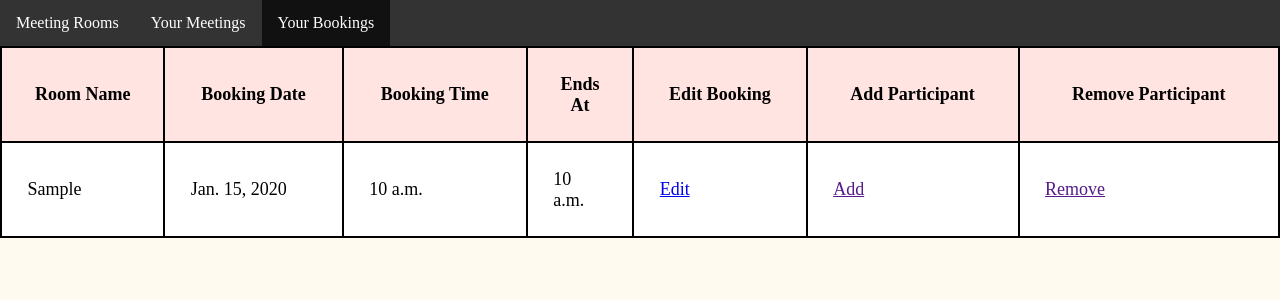
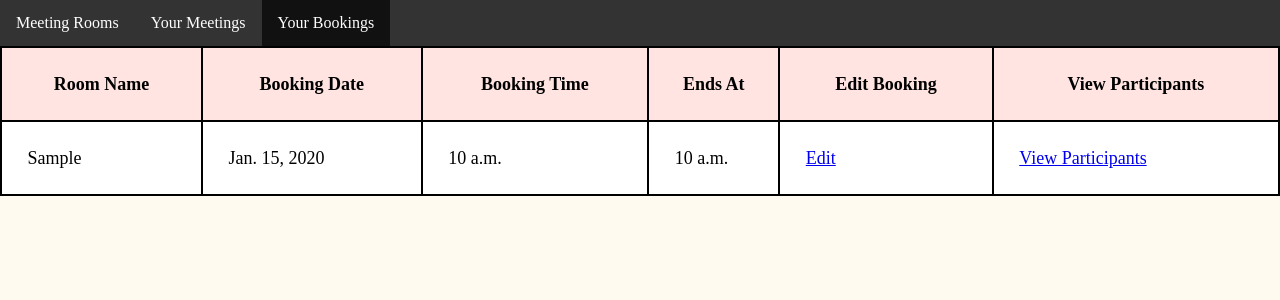
Before and after one commit to Ajn-03/BookingModel, a Django app: page /clovia/1/bookings/ in a window 1280 px wide. Shown: the part 88-388 px from the top of the page. Run offline with Django 4.2, Linux system fonts and the light colour scheme; tables that the repository leaves empty hold one stand-in row (Sample ...).

Commit message:
Modified

```diff
--- a/clovia/models.py
+++ b/clovia/models.py
@@ -18,7 +18,7 @@ class Bookings(models.Model):
     booking_date = models.DateField("Booking On")
     booking_time = models.TimeField("Booking At")
     end_time = models.TimeField("Ends At")#for {self.booking_duration}
-    participants = models.ManyToManyField(Login, blank=True,related_name='bookings_participated')
+    participants = models.ManyToManyField(Login,related_name='bookings_participated')
 
     def __str__(self):
-        return f"{self.user.username} booked {self.room_name.room}  on {self.booking_date} at {self.booking_time}"
+        return f"{self.user.username} booked {self.room_name.room}  on {self.booking_date} at {self.booking_time} invited {self.participants}"
--- a/clovia/templates/clovia/view_bookings.html
+++ b/clovia/templates/clovia/view_bookings.html
@@ -32,8 +32,7 @@
                         <th>Booking Time</th>
                         <th>Ends At</th>
                         <th>Edit Booking</th>
-                        <th>Add Participant</th>
-                        <th>Remove Participant</th>
+                        <th>View Participants</th>
                     </tr>
                 </thead>
                 <tbody>
@@ -44,9 +43,7 @@
                         <td>{{ booking.booking_time }}</td>
                         <td>{{booking.end_time}}</td>
                         <td><a href="{% url 'clovia:edit_booking' login.id booking.id  %}">Edit</a></td>
-                        <td><a href="">Add</a></td>
-                        <td><a href="">Remove</a></td>
-
+                        <td><a href="{% url 'clovia:view_participants' booking.id  %}">View Participants</a></td>
                     </tr>
                     {% endfor %}
                 </tbody>
--- a/clovia/urls.py
+++ b/clovia/urls.py
@@ -11,7 +11,6 @@ urlpatterns = [
     path("<int:login_id>/meetings/", views.meetings, name="meetings"),
     path("<int:login_id>/bookings/", views.view_bookings, name="view_bookings"),
     path('<int:login_id>/<int:booking_id>/edit/', views.edit_booking, name='edit_booking'),
-    #path('<int:login_id>/<int:booking_id>/add_participant/', views.add_participant, name='add_participant'),
-    #path('<int:login_id>/<int:booking_id>/remove_participant/', views.remove_participant, name='remove_participant'),
+    path('<int:booking_id>/view_participant/', views.view_participants, name='view_participants'),
 
 ]
--- a/clovia/views.py
+++ b/clovia/views.py
@@ -1,7 +1,7 @@
 from django.shortcuts import render,redirect,get_object_or_404
 from django.http import HttpResponse
 # Create your views here.
-from .forms import LoginForm,BookingForm
+from .forms import LoginForm,BookingForm,EditForm,ParticipantForm
 from django.views import generic
 from .models import Login,Meeting_Rooms, Bookings
 from datetime import datetime
@@ -15,7 +15,8 @@ def extract_name_from_username(username):
     first_name = first_name.capitalize()
     return f"{first_name}"
 
-def home(request):#login page view
+#login page view
+def home(request):
     context = {}
     form = LoginForm()
 
@@ -32,15 +33,20 @@ def home(request):#login page view
     context['form'] = form
     return render(request, "clovia/home.html", context)
 
-class Meeting_RoomsView(generic.ListView):#all meeting rooms
+#all meeting rooms
+class Meeting_RoomsView(generic.ListView):
     template_name = "clovia/meeting_rooms.html"
     context_object_name = "room_list"
 
     def get_context_data(self, **kwargs):
         context = super().get_context_data(**kwargs)
         login_id = self.kwargs.get('login_id')
-        login = get_object_or_404(Login,pk=login_id) #we get the username who has logged in
-        name = extract_name_from_username(login.username)#using the function defined above we extract the first name
+
+        #we get the username who has logged in
+        login = get_object_or_404(Login,pk=login_id)
+        #using the function defined above we extract the first name
+        name = extract_name_from_username(login.username)
+
         context['name'] = name
         context['login']=login
         return context
@@ -76,6 +82,7 @@ def bookings(request,login_id,rooms_id):
         form = BookingForm(request.POST)
         if form.is_valid():
             #we get the cleaned data
+            participant=form.cleaned_data.get("participants")
             b_date = form.cleaned_data.get("booking_date")
             b_time = form.cleaned_data.get("booking_time")
             e_time = form.cleaned_data.get("end_time")
@@ -99,26 +106,31 @@ def bookings(request,login_id,rooms_id):
 
             else:
                 booking = Bookings.objects.create(user=login,room_name=room,booking_date=b_date,booking_time=b_time,end_time=e_time)
+                #set participants
+                booking.participants.set(participant)
                 context['message'] = 'Booking Successful!'
                 return render(request, 'clovia/booking.html',context)
 
     context['form'] = form
     return render(request, "clovia/booking.html", context)
 
-def slots(request,login_id,rooms_id):#booked slots
+#booked slots
+def slots(request,login_id,rooms_id):
     login = Login.objects.get(pk=login_id)
     room = Meeting_Rooms.objects.get(pk=rooms_id)
     query_results = Bookings.objects.filter(room_name=room).order_by("-booking_date")
     return render(request,'clovia/slots.html',{'login': login, 'room': room,'query_results':query_results})
 
-def meetings(request,login_id):#your meetings
+#your meetings
+def meetings(request,login_id):
     login = Login.objects.get(pk=login_id)
     user_meetings = Bookings.objects.filter(user=login).order_by("-booking_date")
     participant_meetings = Bookings.objects.filter(user=login).order_by("-booking_date")
-    all_meetings = user_meetings | participant_meetings
+    all_meetings = user_meetings | participant_meetings #doesn't works
     return render(request,'clovia/meetings.html',{'login': login,'query_results':all_meetings})
 
-def view_bookings(request,login_id):#your bookings
+#your bookings
+def view_bookings(request,login_id):
     login = Login.objects.get(pk=login_id)
     query_results = Bookings.objects.filter(user=login).order_by("-booking_date")
     return render(request,'clovia/view_bookings.html',{'login': login,'query_results':query_results})
@@ -128,8 +140,9 @@ def edit_booking(request, booking_id,login_id):
     login = Login.objects.get(pk=login_id)
     context = {'login': login,'booking':booking}
     if request.method == 'POST':
-        form = BookingForm(request.POST, instance=booking)
+        form = EditForm(request.POST, instance=booking)
         if form.is_valid():
+            room=form.cleaned_data.get("room_name")
             b_date = form.cleaned_data.get("booking_date")
             b_time = form.cleaned_data.get("booking_time")
             e_time = form.cleaned_data.get("end_time")
@@ -147,52 +160,42 @@ def edit_booking(request, booking_id,login_id):
                 return render(request, 'clovia/edit_booking.html', context)
 
             #check if the booking already exists
-            if Bookings.objects.filter(id=booking_id,booking_date=b_date,booking_time__lte=e_time,end_time__gte=b_time).exists():
+            if Bookings.objects.filter(room_name=room,booking_date=b_date,booking_time__lte=e_time,
+                                       end_time__gte=b_time).exists():
                 context['message'] = 'Booking already exists!'
                 return render(request, 'clovia/edit_booking.html',context)
             else:
                 form.save()
                 return redirect('clovia:view_bookings',login_id=login_id)
     else:
-        form = BookingForm(instance=booking)
+        form = EditForm(instance=booking)
 
     return render(request, 'clovia/edit_booking.html', {'form': form})
 
-"""def add_participant(request, booking_id,login_id):
-    booking = get_object_or_404(Bookings, id=booking_id)
-    login = Login.objects.get(pk=login_id)
 
-    if request.method == 'POST':
-        participant_email = request.POST.get('participant_email')
-        participant = get_object_or_404(Login, username=participant_email)
-        booking.participants.add(participant)
-        # Redirect to a success page or the updated booking details page.
-        return redirect('clovia:view_bookings',login_id=login_id)
+def view_participants(request, booking_id):
+    booking = get_object_or_404(Bookings, pk=booking_id)
+    participants = booking.participants.all()
+    form = ParticipantForm()
+    context = {'booking': booking, 'participants': participants}
+    if request.method=='POST':
+        form = ParticipantForm(request.POST)
 
-    return render(request, 'clovia/add_participant.html', {'booking': booking})
+        #Add Participants
+        if form.is_valid():
+            participant = form.cleaned_data['participants']
+            booking.participants.add(participant)
+            context['form'] = form
+            context['message'] = 'Added Successfully!'
+            return render(request, 'clovia/participants.html',context)
 
+    #Remove Participants
+    if 'remove_participant' in request.POST:
+        participant_id = request.POST.get('remove_participant')
+        participant = get_object_or_404(Login, pk=participant_id)
+        booking.participants.remove(participant)
+        context['form'] = form
+        return render(request, 'clovia/participants.html',context)
 
-def remove_participant(request, booking_id,login_id):
-    booking = get_object_or_404(Bookings, id=booking_id)
-    login = Login.objects.get(pk=login_id)
-
-    if request.method == 'POST':
-        participant_email = request.POST.get('participant_email')
-        participant = get_object_or_404(Login, username=participant_email)
-        booking.participants.remove(participant)
-        # Redirect to a success page or the updated booking details page.
-        return redirect('clovia:view_bookings',login_id=login_id)
-
-    return render(request, 'clovia/add_participant.html', {'booking': booking})
-
-def remove_participant(request, booking_id, participant_id,login_id):
-    booking = get_object_or_404(Bookings, id=booking_id)
-    participant = get_object_or_404(Login, id=participant_id)
-    login = Login.objects.get(pk=login_id)
-
-    if request.method == 'POST':
-        booking.participants.remove(participant)
-        # Redirect to a success page or the updated booking details page.
-        return redirect('clovia:view_bookings',login_id=login_id)
-
-    return render(request, 'clovia/remove_participant.html', {'booking': booking, 'participant': participant})"""
+    context['form'] = form
+    return render(request, 'clovia/participants.html', context)
```
Also changed, not shown: clovia/forms.py (+15 -2 lines), clovia/static/clovia/slots.css (+19 -12 lines), clovia/templates/clovia/participants.html (+27 -14 lines), clovia/migrations/0017_alter_bookings_participants.py (added).
